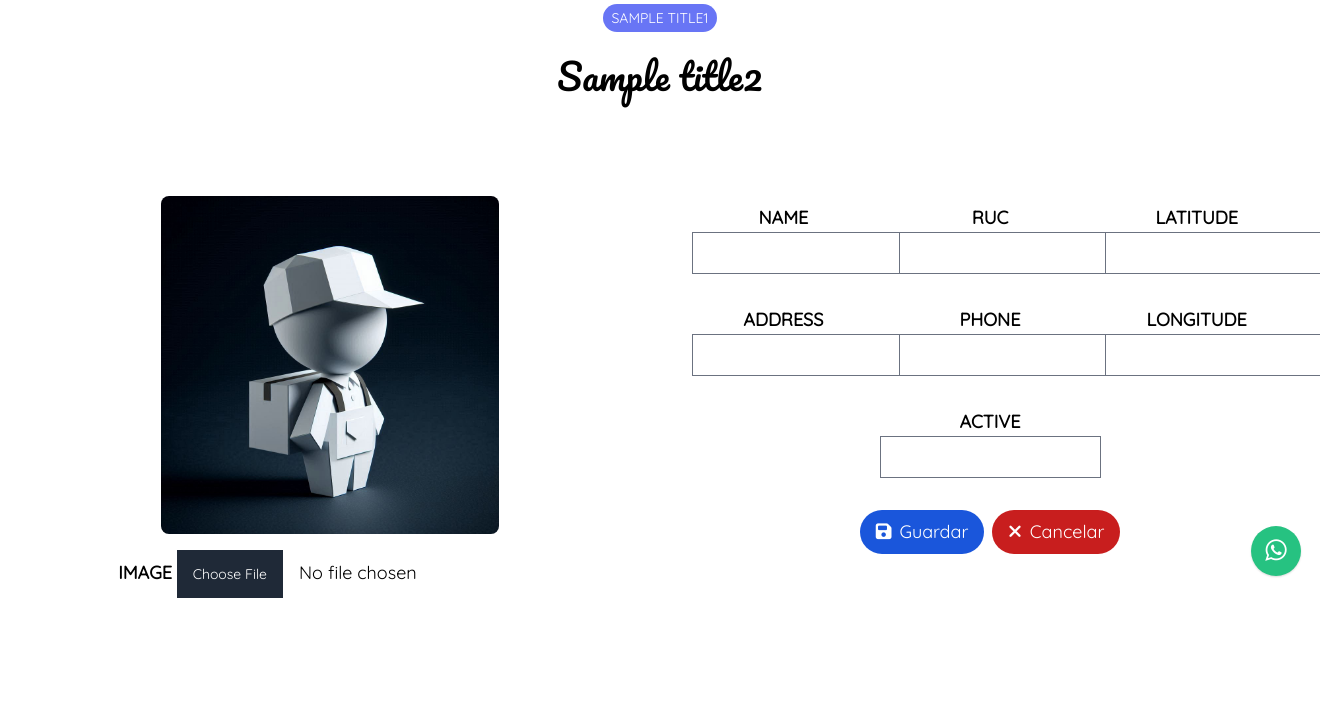
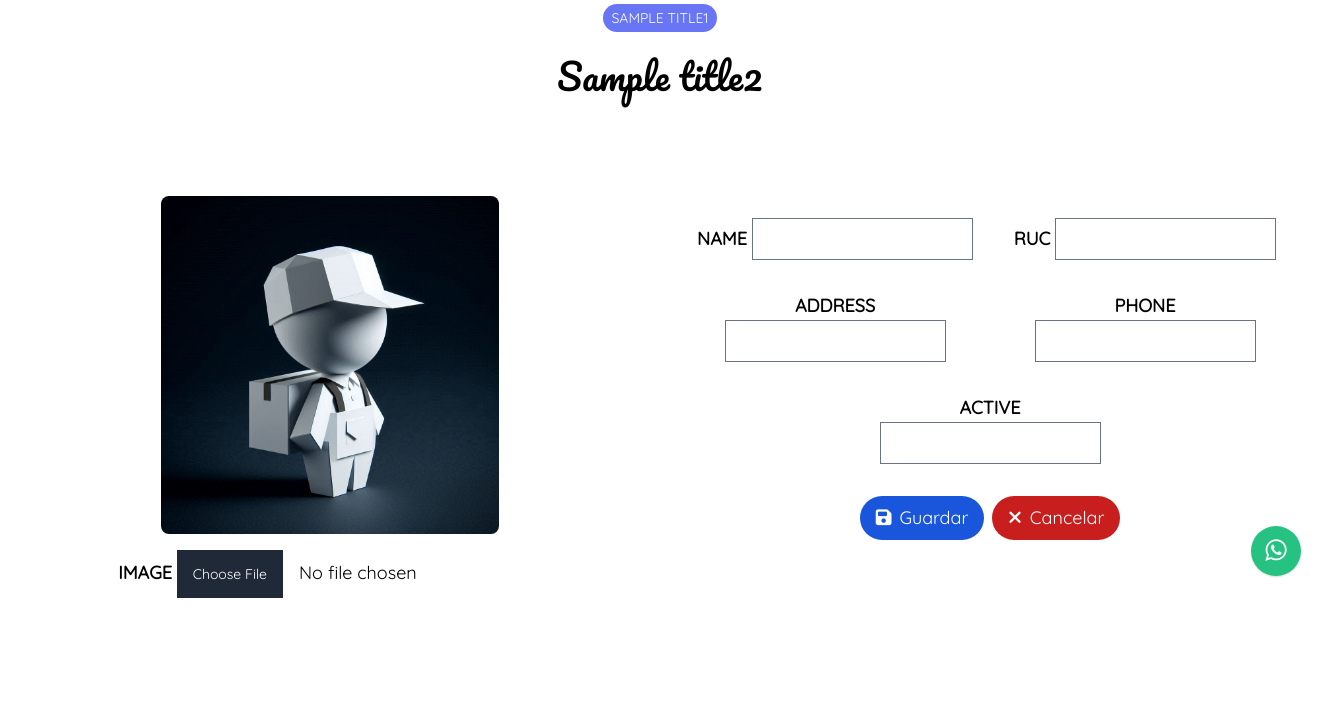
Before and after one commit to fborjaz/System_Fact_Sales_DJ, a Django app: template templates/core/suppliers/form.html in a window 1320 px wide. Shown: the part 80-782 px from the top of the page. Run offline with Django 3.2, Linux system fonts and the light colour scheme; the template is opened without the code that fills it: most values are stand-ins (such as "Sample title", 1, 10 or a date in 2020); form fields are guessed from the names that the template uses; style sheets or scripts are compiled from the project's sources; some libraries are stand-ins or nearby versions.

Commit message:
chore: Remove latitude and longitude fields from SupplierForm and Supplier model

```diff
--- a/app/core/views/supplier.py
+++ b/app/core/views/supplier.py
@@ -55,7 +55,7 @@ class SupplierCreateView(PermissionMixin, CreateViewMixin, CreateView):
 
   def get_context_data(self, **kwargs):
     context = super().get_context_data()
-    context['title1'] = 'Crear Proveedor'
+    context['title1'] = 'IC - Crear Proveedor'
     context['title2'] = 'Proveedor'
     context['back_url'] = self.success_url
     return context
@@ -76,7 +76,7 @@ class SupplierUpdateView(PermissionMixin, UpdateViewMixin, UpdateView):
 
   def get_context_data(self, **kwargs):
     context = super().get_context_data()
-    context['title1'] = 'Actualizar Proveedor '
+    context['title1'] = 'IC - Actualizar Proveedor '
     context['title2'] = 'Actualizar Datos del Proveedor '
     context['back_url'] = self.success_url
     return context
@@ -100,7 +100,7 @@ class SupplierDeleteView(PermissionMixin, DeleteViewMixin, DeleteView):
 
   def get_context_data(self, **kwargs):
     context = super().get_context_data(**kwargs)
-    context['grabar'] = 'Eliminar Proveedor'
+    context['grabar'] = 'IC - Eliminar Proveedor'
     context['description'] = f"¿Desea eliminar al proveedor: {self.object.name}?"
     context['back_url'] = self.success_url
     return context
--- a/templates/core/suppliers/form.html
+++ b/templates/core/suppliers/form.html
@@ -45,7 +45,7 @@
                     <div class="p-4 rounded-3xl dark:bg-secundario bg-white flex flex-col justify-center items-center"
                          data-aos="fade-right" data-aos-delay="200">
                         {% csrf_token %}
-                        <div class="grid grid-cols-1 md:grid-cols-3 gap-6">
+                        <div class="grid grid-cols-1 md:grid-cols-2 gap-6">
                             <div>
                                 <div class="mb-8">
                                     <label for="{{ form.name.id_for_label }}"
@@ -71,18 +71,7 @@
                                 </div>
                             </div>
 
-                            <div>
-                                <div class="mb-8">
-                                    <label for="{{ form.latitude.id_for_label }}"
-                                           class="dark:text-blue-300 font-black uppercase text-lg">{{ form.latitude.label }}</label>
-                                    {{ form.latitude }}
-                                </div>
-                                <div class="mb-8">
-                                    <label for="{{ form.longitude.id_for_label }}"
-                                           class="dark:text-blue-300 font-black uppercase text-lg">{{ form.longitude.label }}</label>
-                                    {{ form.longitude }}
-                                </div>
-                            </div>
+
                         </div>
                         <div class="mb-8 flex flex-col justify-center items-center">
                             <label for="{{ form.active.id_for_label }}"
```
Also changed, not shown: app/core/forms/supplier.py (+0 -16 lines), app/core/models.py (+2 -6 lines).
